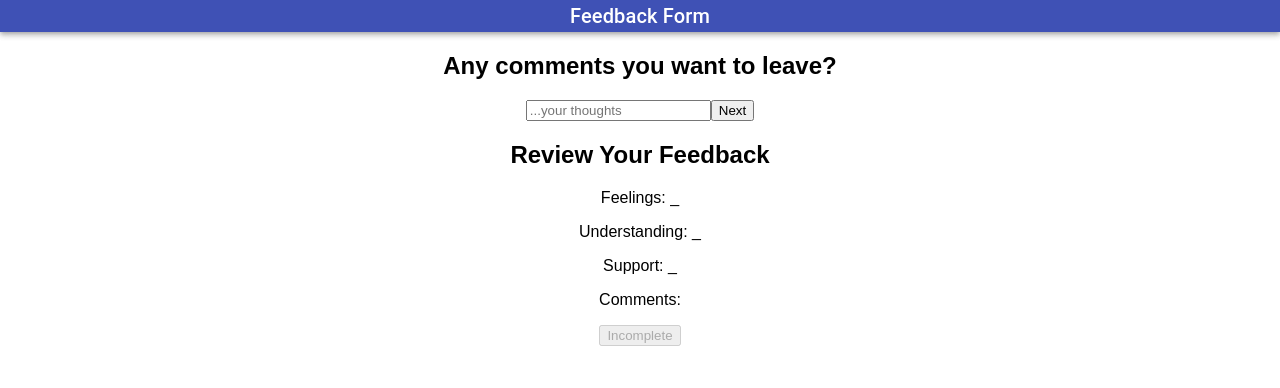
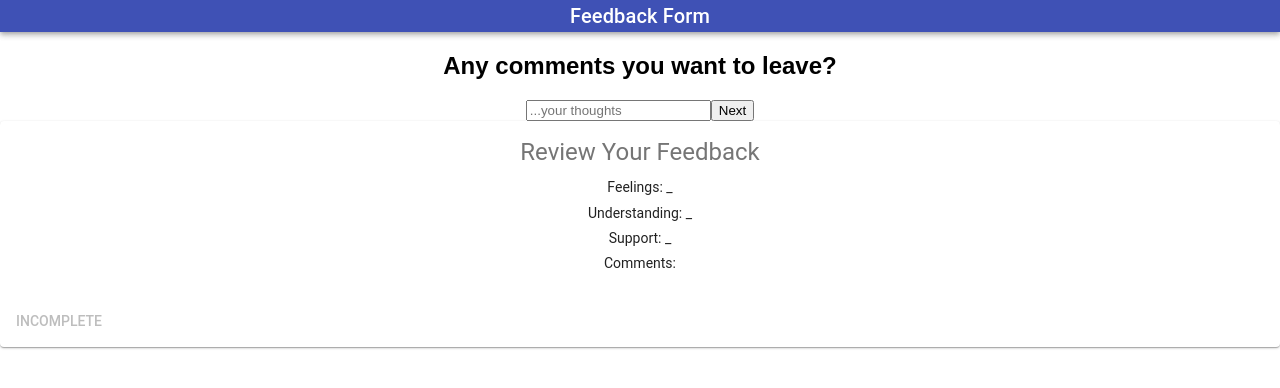
Before and after one commit to mes32/feedback-loop-redux, a React (Create React App) app: page /#/form-part-4 in a window 1280 px wide. Shown: the top 388 px of the page. Built offline with nearby package versions, Linux system fonts and the light colour scheme.

Commit message:
Use some Material.ui components in FeedbackCard.js

```diff
--- a/src/components/ReviewCard/ReviewCard.js
+++ b/src/components/ReviewCard/ReviewCard.js
@@ -1,4 +1,11 @@
 import axios from 'axios';
+
+import Card from '@material-ui/core/Card';
+import CardActions from '@material-ui/core/CardActions';
+import CardContent from '@material-ui/core/CardContent';
+import Button from '@material-ui/core/Button';
+import Typography from '@material-ui/core/Typography';
+
 import React, { Component } from 'react';
 import { connect } from 'react-redux';
 
@@ -23,9 +30,9 @@ class ReviewCard extends Component {
         const understanding = this.props.rs.understanding;
         const support = this.props.rs.support;
         if (feeling && understanding && support) {
-            return (<button onClick={this.submit}>Submit</button>);
+            return (<Button color="primary" onClick={this.submit}>Submit</Button>);
         } else {
-            return (<button disabled>Incomplete</button>);
+            return (<Button color="primary" disabled>Incomplete</Button>);
         }
     }
 
@@ -58,14 +65,29 @@ class ReviewCard extends Component {
         const support = this.ratingOrSpacer(this.props.rs.support);
         const comments = this.props.rs.comments;
         return (
-            <div>
-                <h2>Review Your Feedback</h2>
-                <p>Feelings: {feeling}</p>
-                <p>Understanding: {understanding}</p>
-                <p>Support: {support}</p>
-                <p>Comments: {comments}</p>
-                {this.submitButton()}
-            </div>
+            <Card>
+                <CardContent>
+                    <Typography color="textSecondary" variant="h5" component="h2" gutterBottom={true}>
+                        Review Your Feedback
+                    </Typography>
+                    <Typography color="textPrimary" variant="body1" gutterBottom={true}>
+                        Feelings: {feeling}
+                    </Typography>
+                    <Typography color="textPrimary" variant="body1" gutterBottom={true}>
+                        Understanding: {understanding}
+                    </Typography>
+                    <Typography color="textPrimary" variant="body1" gutterBottom={true}>
+                        Support: {support}
+                    </Typography>
+                    <Typography color="textPrimary" variant="body1" gutterBottom={true}>
+                        Comments: {comments}
+                    </Typography>
+                </CardContent>
+                <CardActions>
+                    {this.submitButton()}
+                    {/* <Button size="small">Learn More</Button> */}
+                </CardActions>
+            </Card>
         );
     }
 }
```
